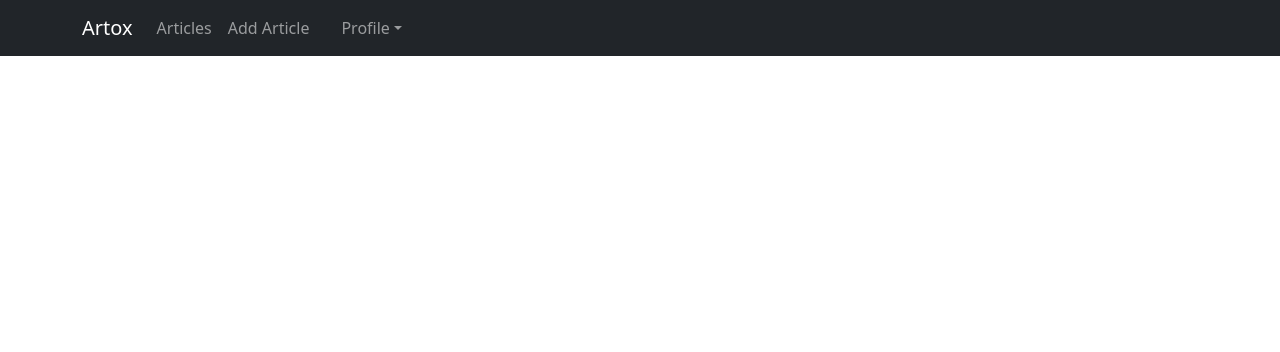
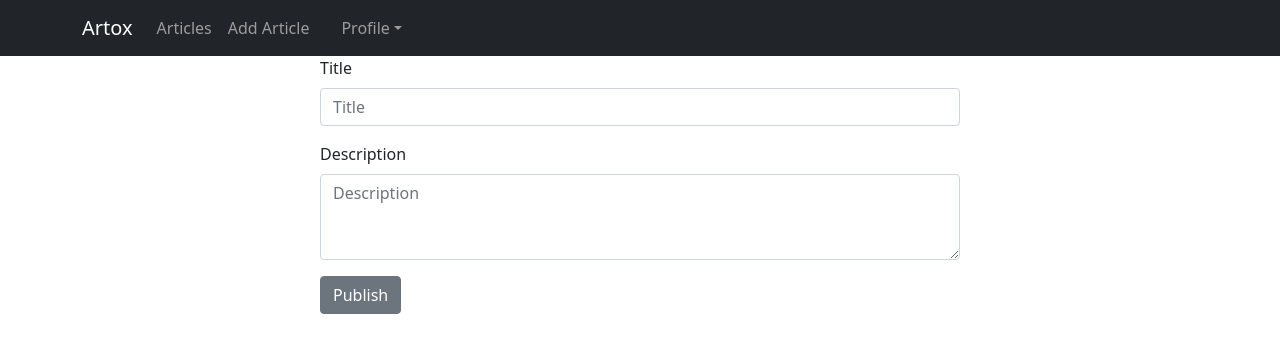
Before and after one commit to Animesh-weavers/blog, a React (Create React App) app: page /addarticle in a window 1280 px wide. Shown: the top 352 px of the page. Built offline with nearby package versions, Linux system fonts and the light colour scheme.

Commit message:
add and notfound creation

```diff
--- a/src/App.js
+++ b/src/App.js
@@ -5,7 +5,9 @@ import AddArticle from "./Component/Page/AddArticle";
 import Articles from "./Component/Page/Articles";
 import Profile from "./Component/Page/Profile";
 
+
 export default class App extends Component {
+
   render() {
     return (
       <>
--- a/src/Component/Page/AddArticle.js
+++ b/src/Component/Page/AddArticle.js
@@ -1,15 +1,90 @@
-import React, { Component } from 'react'
+import React, { Component, createRef } from "react";
+import { Form, Button } from "react-bootstrap";
 
 export default class AddArticle extends Component {
+  constructor() {
+    super();
+    const newDate = new Date();
+    const year = newDate.getFullYear();
+    const month = newDate.getMonth() + 1;
+    const date = newDate.getDate();
+    const time = newDate.toLocaleTimeString();
+    const initStartDate = `${month}/${date}/${year}`;
+    this.state = {
+      Date: initStartDate,
+      title: "",
+      desc: "",
+      time,
+    };
+    this.titleRef = createRef();
+    this.descRef = createRef();
+    this.formSubmitHandler = this.formSubmitHandler.bind(this);
+  }
+  formSubmitHandler(e) {
+    e.preventDefault();
+    this.titleRef.current.value = "";
+    this.descRef.current.value = "";
+    console.log("submit");
+    const enteredTitle = this.titleRef.current.value;
+    const enteredDesc = this.descRef.current.value;
+    this.setState({
+      title: enteredTitle,
+      desc: enteredDesc,
+    });
+
+  }
   render() {
+    // const { title, desc, time, Date } = this.state;
+    // console.log(title);
+    // console.log(desc);
+    // console.log(Date);
+    // console.log(time);
     return (
-      <>
-          <div>
-              <div>
-
-              </div>
+      <div>
+        <div>
+          <div
+            style={{
+              display: "flex",
+              flexDirection: "column",
+              justifyContent: "center",
+              alignItems: "center",
+            }}
+          >
+            <Form style={{ width: "50%" }} onSubmit={this.formSubmitHandler}>
+              <Form.Group
+                className="mb-3"
+                controlId="exampleForm.ControlInput1"
+              >
+                <Form.Label>Title</Form.Label>
+                <Form.Control
+                  type="text"
+                  placeholder="Title"
+                  required
+                  ref={this.titleRef}
+                />
+              </Form.Group>
+              <Form.Group
+                className="mb-3"
+                controlId="exampleForm.ControlTextarea1"
+              >
+                <Form.Label>Description</Form.Label>
+                <Form.Control
+                  as="textarea"
+                  rows={3}
+                  placeholder="Description"
+                  required
+                  ref={this.descRef}
+                />
+              </Form.Group>
+              <Form.Group style={{ marginTop: "1rem" }}>
+                <Button variant="secondary" type="submit">
+                  Publish
+                </Button>
+              </Form.Group>
+            </Form>
           </div>
-      </>
-    )
+        </div>
+      </div>
+    );
   }
 }
--- a/src/Component/Page/Articles.js
+++ b/src/Component/Page/Articles.js
@@ -36,22 +36,34 @@ export default class Articles extends Component {
   }
   render() {
     const { articles } = this.state;
+    // if (articles.length === 0) {
+    //   return <h1>Not found</h1>;
+    // }
+    // console.log(articles);
     return (
       <>
-        <div style={{width:'100%',height:'90vh',display:'flex',flexDirection:'column',alignItems:'center'}}>
+        <div
+          style={{
+            width: "100%",
+            height: "90vh",
+            display: "flex",
+            flexDirection: "column",
+            alignItems: "center",
+          }}
+        >
           <div>
-          {articles.map((item,index) => (
-            <Card style={{ width: "40rem",margin:'1rem' }} key={index}>
+            {articles.length !== 0 &&
+              articles.map((item, index) => (
+                <Card style={{ width: "40rem", margin: "1rem" }} key={index}>
                   <Card.Body>
                     <Card.Title>{item.title}</Card.Title>
                     <Card.Subtitle>{item.date}</Card.Subtitle>
                     <br />
-                <Card.Text>
-                  {item.desc}
-                </Card.Text>
+                    <Card.Text>{item.desc}</Card.Text>
                   </Card.Body>
                 </Card>
               ))}
+            {articles.length === 0 && <h1>Not Found</h1>}
           </div>
         </div>
       </>
```
Also changed, not shown: 1 other file (tests, documents, lock files or other folders). Lines whose indentation alone changed are shown as unchanged.
